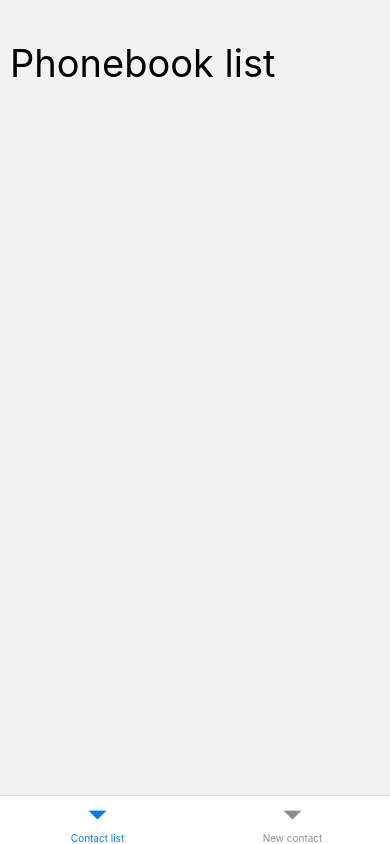
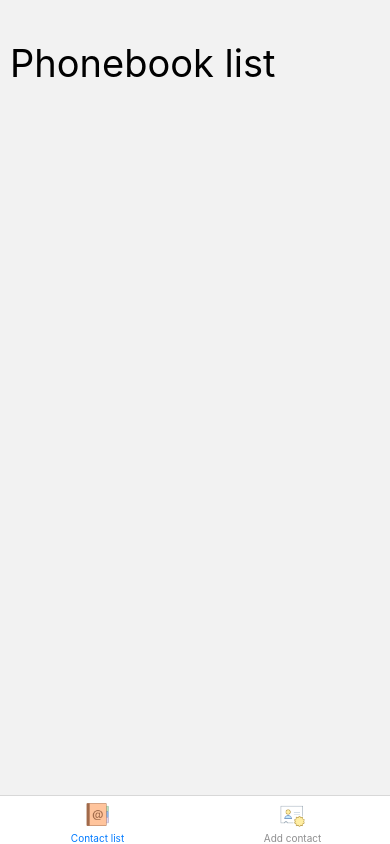
Before and after one commit to climaa/PhonebookApplication, a React Native app: screen / in a window 390 px wide. Built offline with nearby package versions, Linux system fonts and the light colour scheme.

Commit message:
Added apple icons

```diff
--- a/App.tsx
+++ b/App.tsx
@@ -8,6 +8,7 @@
 import React from 'react';
 import {NavigationContainer} from '@react-navigation/native';
 import {createBottomTabNavigator} from '@react-navigation/bottom-tabs';
+import {Image} from 'react-native';
 
 import {ManageContactSection, ContactsList} from './app/sections';
 
@@ -16,9 +17,41 @@ const Tab = createBottomTabNavigator();
 function App(): React.JSX.Element {
   return (
     <NavigationContainer>
-      <Tab.Navigator screenOptions={{headerShown: false}}>
-        <Tab.Screen name="Contact list" component={ContactsList} />
-        <Tab.Screen name="New contact" component={ManageContactSection} />
+      <Tab.Navigator
+        screenOptions={({route}) => ({
+          headerShown: false,
+          tabBarIcon: ({size}) => {
+            if (route.name === 'Contact list') {
+              return (
+                <Image
+                  source={require('./app/images/icons8-directory-80.png')}
+                  style={{width: size, height: size}}
+                />
+              );
+            }
+
+            if (route.name === 'New contact') {
+              return (
+                <Image
+                  source={require('./app/images/icons8-new-contact-80.png')}
+                  style={{width: size, height: size}}
+                />
+              );
+            }
+
+            return null;
+          },
+        })}>
+        <Tab.Screen
+          component={ContactsList}
+          name="Contact list"
+          options={{title: 'Contact list'}}
+        />
+        <Tab.Screen
+          component={ManageContactSection}
+          name="New contact"
+          options={{title: 'Add contact'}}
+        />
       </Tab.Navigator>
     </NavigationContainer>
   );
```
Also changed, not shown: app/images/icons8-directory-80.png (added), app/images/icons8-new-contact-80.png (added), 11 other files (tests, documents, lock files or other folders).
